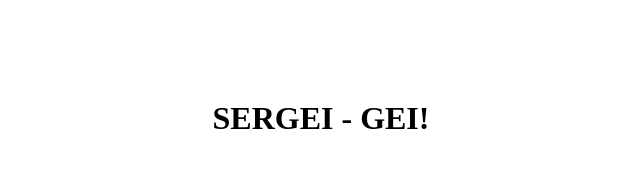
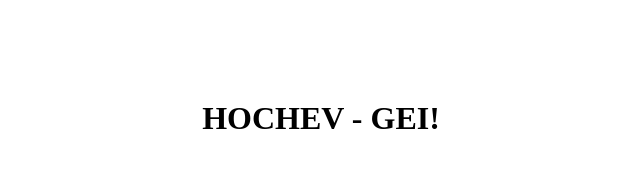
Before and after one commit to ljoha5/rick-roll, a plain HTML site: page index.html in a window 1280 px wide. Shown: the top 190 px of the page, without its empty margins (319-959 px from the left). Drawn offline with Linux system fonts and the light colour scheme.

Commit message:
Update index.html

```diff
--- a/index.html
+++ b/index.html
@@ -4,7 +4,7 @@
 	<title>ESJ</title>
 </head>
 <body>
-	<h1 style="text-align: center; margin-top: 100px;">SERGEI - GEI!</h1>
+	<h1 style="text-align: center; margin-top: 100px;">HOCHEV - GEI!</h1>
 	<iframe style="display: flex; margin: 0 auto; margin-top: 100px;" height="501px" width="40%" src="rick.mp4"></iframe>
 </body>
 </html>
```
